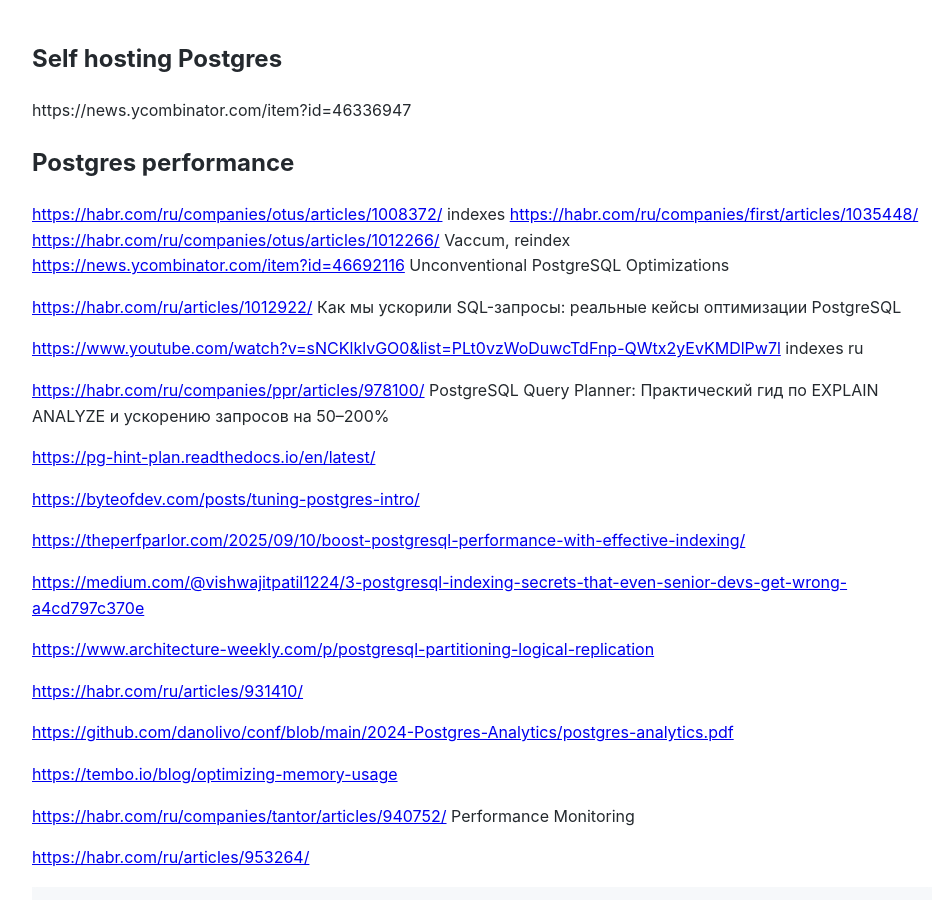
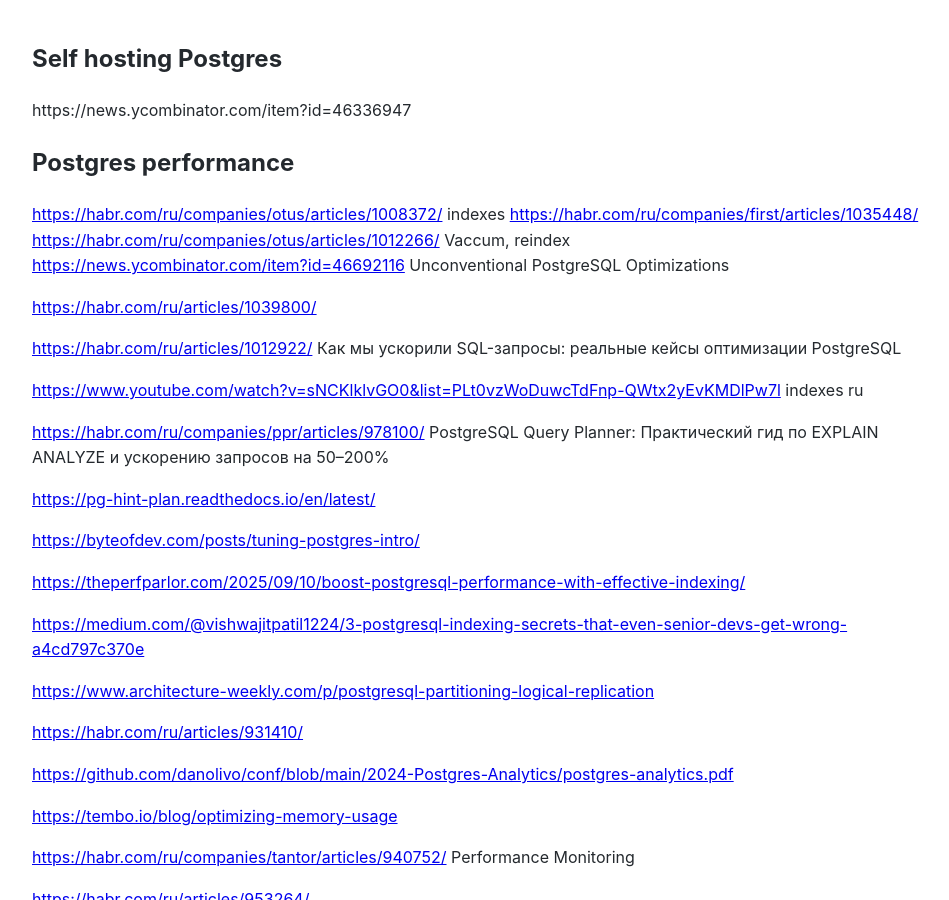
Before and after one commit to Michael-Lubinsky/michael-lubinsky.github.com, a Jekyll site: the page built from pg/pg_performance.md, in a window 1280 px wide and 900 px high. Shown: the whole window, without its empty margins (158-1107 px from the left). Built offline with Jekyll 4.4.1, drawn with Linux system fonts in a browser that asks for light colours; our own code applies the rules of GitHub Pages for plain Markdown files.

Commit message:
Update pg_performance.md

```diff
--- a/pg/pg_performance.md
+++ b/pg/pg_performance.md
@@ -7,6 +7,8 @@
 <https://habr.com/ru/companies/first/articles/1035448/>
 <https://habr.com/ru/companies/otus/articles/1012266/> Vaccum, reindex
 <https://news.ycombinator.com/item?id=46692116> 	Unconventional PostgreSQL Optimizations
+
+<https://habr.com/ru/articles/1039800/>
 
 <https://habr.com/ru/articles/1012922/> Как мы ускорили SQL-запросы: реальные кейсы оптимизации PostgreSQL
 
```
